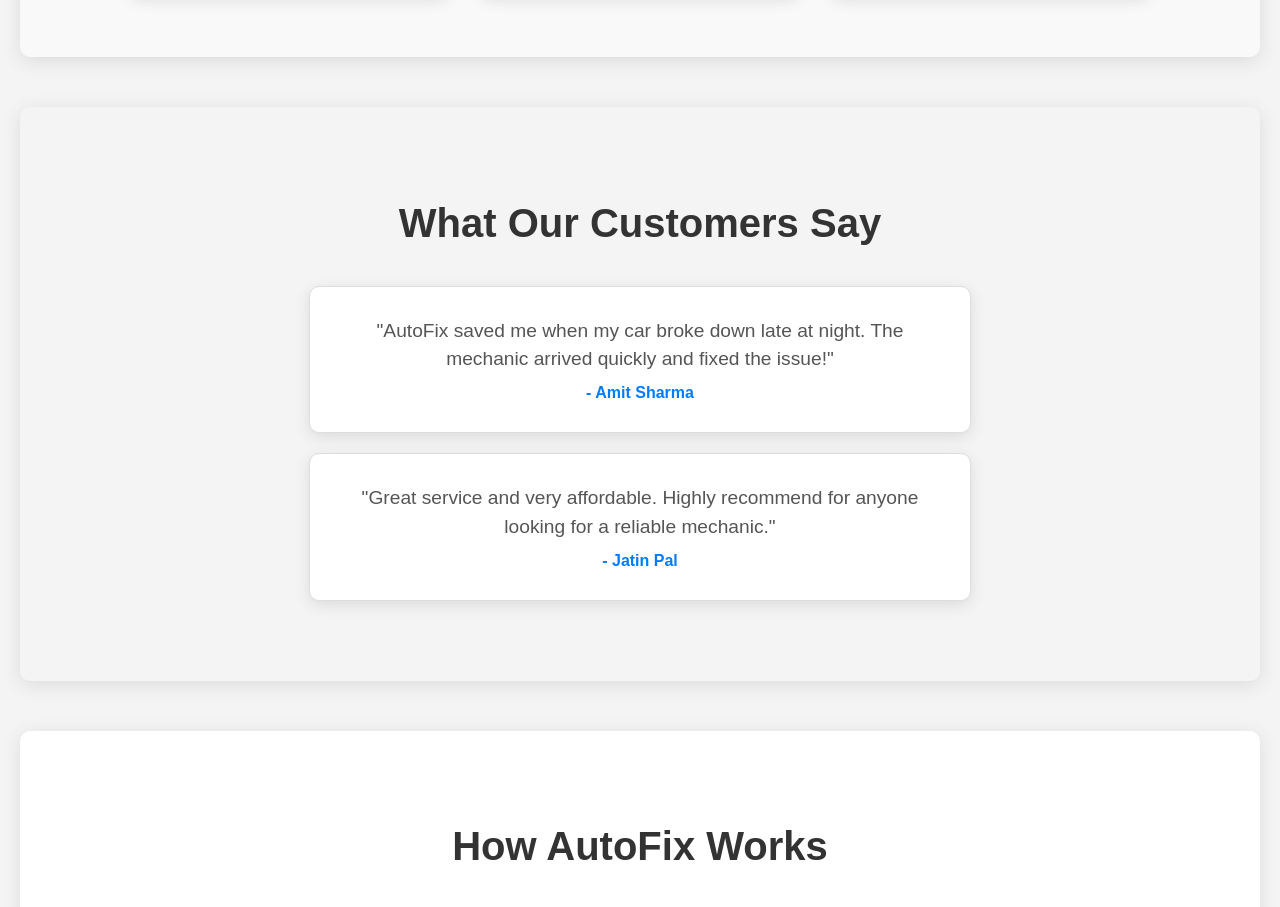
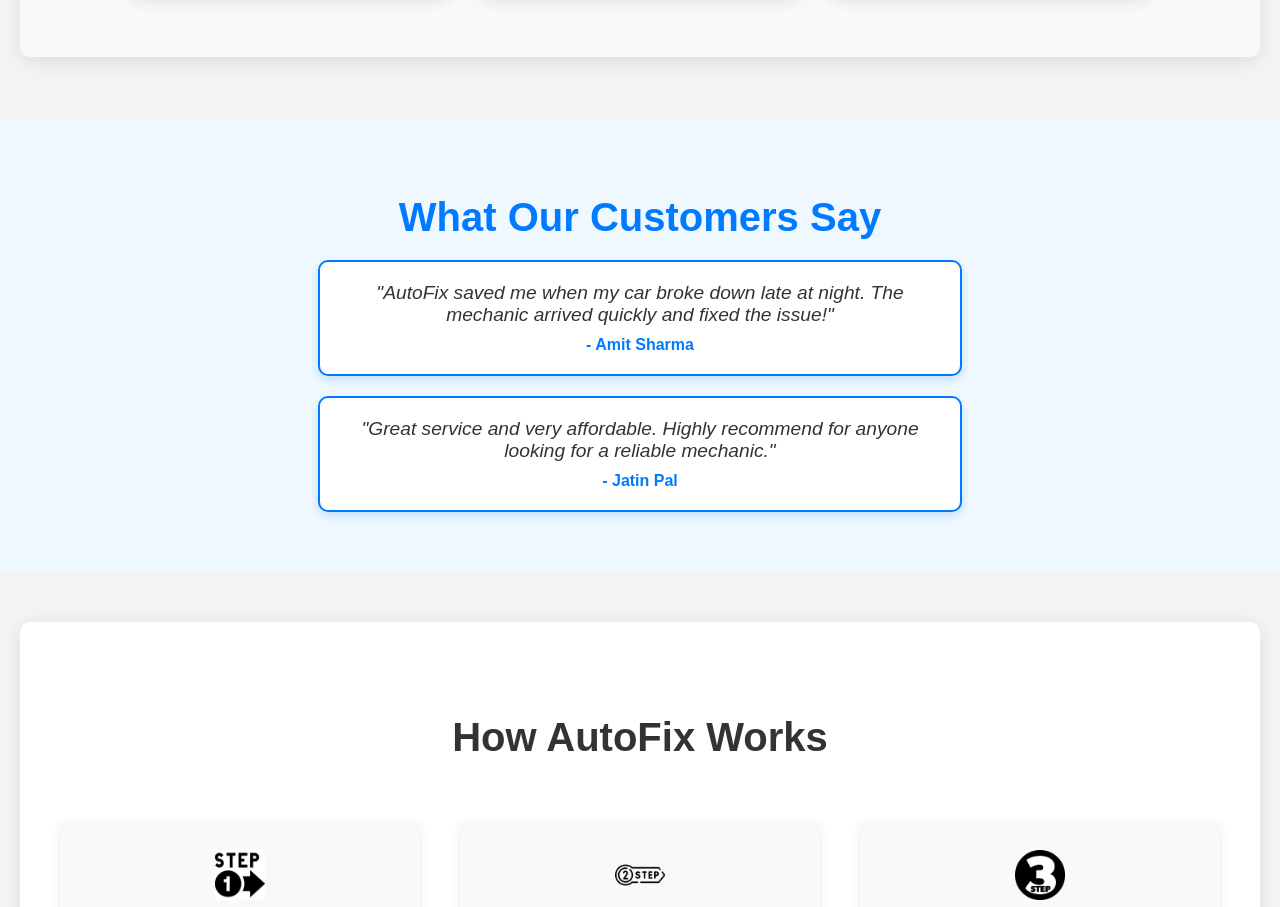
Before and after one commit to GYANHERE/myproAutoFix, a plain HTML site: page Frontend-AutoFix/index.html in a window 1280 px wide. Shown: the part 1677-2584 px from the top of the page. Drawn offline with nearby package versions, Linux system fonts and the light colour scheme.

Commit message:
update css

```diff
--- a/Frontend-AutoFix/style.css
+++ b/Frontend-AutoFix/style.css
@@ -860,52 +860,51 @@
     color: #555;
     line-height: 1.6;
 }
-/* CSS for the Testimonials Section */
 #testimonials {
-    background-color: #f4f4f4; /* Light background color */
-    padding: 60px 20px;
+    background-color: #f0f8ff; /* Light blue background */
+    padding: 40px;
     text-align: center;
-    font-family: 'Arial', sans-serif;
-    border-radius: 10px;
-    box-shadow: 0px 4px 20px rgba(0, 0, 0, 0.1);
-    max-width: 1200px;
-    margin: 0 auto;
-    margin-top: 50px;
+    margin-top: 5%;
 }
 
 #testimonials h2 {
     font-size: 2.5em;
-    color: #333; /* Dark gray for the heading */
-    margin-bottom: 40px;
-    font-weight: bold;
+    margin-bottom: 20px;
+    color: #007bff; /* Blue color for heading */
 }
 
 .testimonial {
-    background-color: #fff; /* White background for each testimonial */
+    background-color: #ffffff; /* White background for testimonials */
+    border: 2px solid #007bff; /* Blue border */
     border-radius: 10px;
-    padding: 30px;
-    box-shadow: 0px 4px 15px rgba(0, 0, 0, 0.1);
-    transition: transform 0.3s, box-shadow 0.3s;
-    margin-bottom: 20px;
+    box-shadow: 0 4px 10px rgba(0, 123, 255, 0.2); /* Soft shadow */
+    padding: 20px;
+    margin: 20px auto; /* Centering the testimonials */
+    max-width: 600px; /* Limiting width */
+    transition: transform 0.3s; /* Smooth scaling on hover */
+
 }
 
 .testimonial:hover {
-    transform: scale(1.03); /* Slight zoom effect on hover */
-    box-shadow: 0px 6px 20px rgba(0, 0, 0, 0.15);
+    transform: scale(1.02); /* Slightly scale up on hover */
 }
 
 .testimonial p {
+    font-style: italic;
     font-size: 1.2em;
-    color: #555; /* Dark gray for testimonial text */
-    line-height: 1.5;
+    color: #333; /* Dark gray for text */
     margin-bottom: 10px;
 }
 
 .testimonial span {
+    display: block;
     font-size: 1em;
-    color: #007BFF; /* Bright color for the name */
-    font-weight: bold; /* Bold name for emphasis */
+    color: #007bff; /* Blue color for names */
+    font-weight: bold; /* Bold name */
 }
+
+
+
 /* CSS for the How It Works Section */
 #how-it-works {
     background-color: #ffffff; /* White background for clarity */
```
